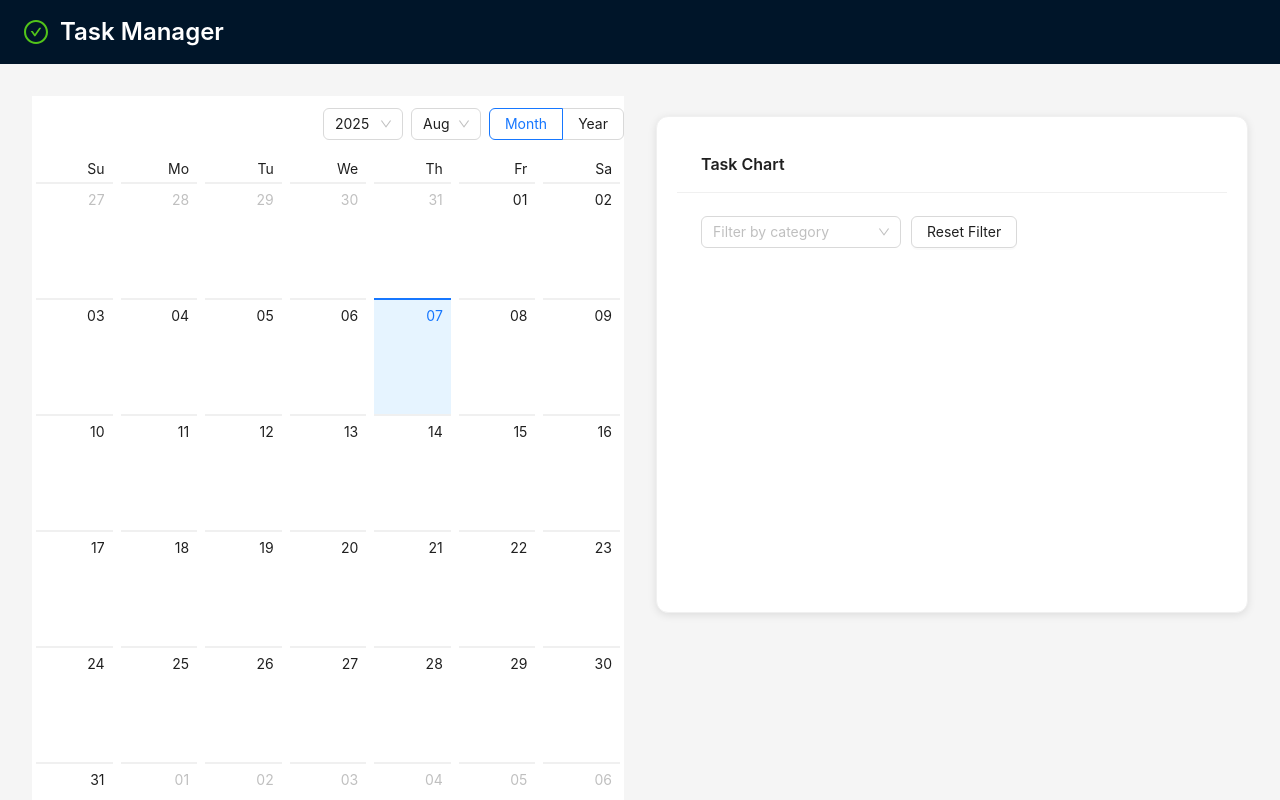
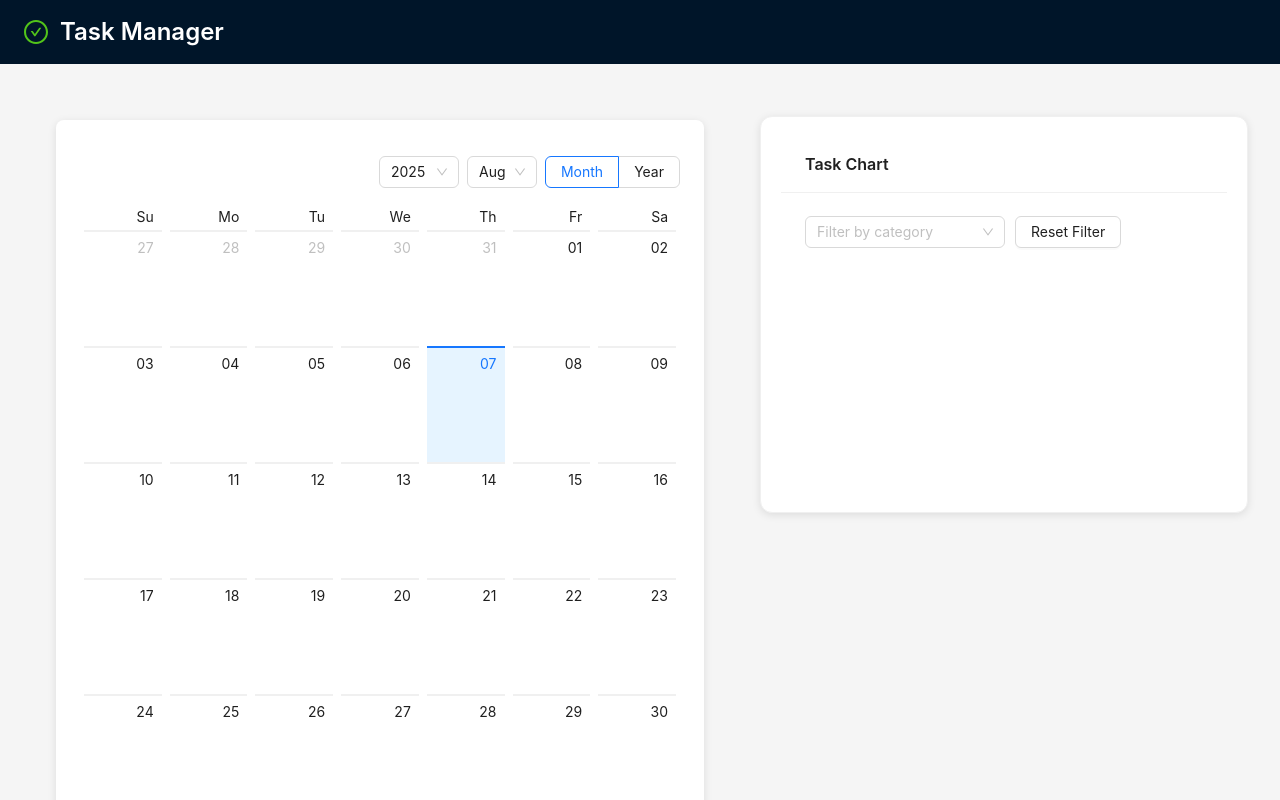
Before and after one commit to utkarshanand10/Task-Manager, a React (Vite) app: page / in a window 1280 px wide. Shown: the top 800 px of the page. Built offline with nearby package versions, Linux system fonts and the light colour scheme.

Commit message:
all changes made

```diff
--- a/src/App.jsx
+++ b/src/App.jsx
@@ -17,10 +17,12 @@
   const [taskToEdit, setTaskToEdit] = useState(null);
 
   const handleDateSelect = (date) => setSelectedDate(date);
+
   const handleOpenModal = () => {
     setIsModalOpen(true);
     setTaskToEdit(null);
   };
+
   const handleEditTask = (task) => {
     setTaskToEdit(task);
     setIsModalOpen(true);
@@ -28,7 +30,6 @@
 
   return (
     <Layout style={{ minHeight: "100vh" }}>
-      {/* Header */}
       <Header
         style={{
           background: "#001529",
@@ -45,30 +46,20 @@
         </Typography.Title>
       </Header>
 
-      {/* Main Content */}
       <Content style={{ padding: "32px" }}>
         <Row gutter={[32, 32]}>
-          {/* Calendar + Task List */}
-          <Col xs={24} md={12}>
+          <Col xs={24} md={14}>
             <CalendarView
               onDateSelect={handleDateSelect}
               onOpenModal={handleOpenModal}
             />
-            <div style={{ marginTop: "24px" }}>
-              {/* <TaskList
-                selectedDate={selectedDate}
-                onEditTask={handleEditTask}
-              /> */}
-            </div>
           </Col>
 
-          {/* Chart */}
-          <Col xs={24} md={12}>
+          <Col xs={24} md={10}>
             <TaskChart />
           </Col>
         </Row>
 
-        {/* Modal */}
         <TaskForm
           open={isModalOpen}
           onCancel={() => setIsModalOpen(false)}
--- a/src/components/CalendarView.jsx
+++ b/src/components/CalendarView.jsx
@@ -80,7 +80,17 @@
   };
 
   return (
-    <div>
+    <div style={{ padding: "24px" }}>
+      <div
+        style={{
+          maxWidth: "1200px",
+          margin: "0 auto",
+          padding: "24px",
+          background: "#fff",
+          borderRadius: "8px",
+          boxShadow: "0 2px 8px rgba(0,0,0,0.1)",
+        }}
+      >
         <Calendar
           dateCellRender={dateCellRender}
           onSelect={(date, { source }) => {
@@ -88,7 +98,9 @@
               onSelect(date);
             }
           }}
+          fullscreen={true}
         />
+      </div>
 
       <div
         style={{
@@ -117,7 +129,7 @@
         onCreate={handleCreate}
         onCancel={() => {
           setFormVisible(false);
-          setEditData(null); // ✅ Clear old data on cancel
+          setEditData(null);
         }}
         initialValues={editData}
       />
@@ -126,7 +138,7 @@
         selectedDate={selectedDate}
         onEdit={(task) => {
           setSelectedDate(task.date);
-          setEditData(task); // ✅ Load data for editing
+          setEditData(task);
           setFormVisible(true);
         }}
       />
--- a/src/components/TaskChart.jsx
+++ b/src/components/TaskChart.jsx
@@ -20,13 +20,22 @@
     return acc;
   }, {});
 
+  const categoryColors = {
+    success: "#4caf50", // Green
+    warning: "#ff9800", // Orange
+    issue: "#f44336", // Red
+    info: "#2196f3", // Blue
+  };
+
   const chartData = {
     labels: Object.keys(categoryCounts),
     datasets: [
       {
         label: "# of Tasks",
         data: Object.values(categoryCounts),
-        backgroundColor: ["#4caf50", "#ff9800", "#f44336", "#2196f3"],
+        backgroundColor: Object.keys(categoryCounts).map(
+          (cat) => categoryColors[cat] || "#9e9e9e" // fallback gray
+        ),
         borderColor: "#fff",
         borderWidth: 2,
       },
@@ -64,6 +73,9 @@
         padding: 20,
         background: "#fff",
         borderRadius: 12,
+        maxWidth: 1000,
+        marginLeft: "auto",
+        marginRight: "auto",
       }}
     >
       <div style={{ marginBottom: 20 }}>
@@ -81,7 +93,8 @@
         </Select>
         <Button onClick={() => dispatch(resetFilters())}>Reset Filter</Button>
       </div>
-      <div style={{ height: 300 }}>
+
+      <div style={{ height: 200 }}>
         <Pie data={chartData} options={options} />
       </div>
     </Card>
--- a/src/components/TaskForm.jsx
+++ b/src/components/TaskForm.jsx
@@ -15,13 +15,13 @@
         description: initialValues?.description || "",
         category: initialValues?.category || "",
       }}
-      enableReinitialize // ✅ resets the form when initialValues change
+      enableReinitialize //
       validationSchema={Yup.object({
         title: Yup.string().required("Title is required"),
       })}
       onSubmit={(values, { resetForm }) => {
         onCreate({ ...initialValues, ...values });
-        resetForm(); // ✅ clears the form after submit
+        resetForm();
       }}
     >
       {({ values, errors, handleChange, handleSubmit, setFieldValue }) => (
--- a/src/features/tasks/selectors.js
+++ b/src/features/tasks/selectors.js
@@ -1,10 +1,8 @@
 import { createSelector } from "@reduxjs/toolkit";
 
-// Base selectors
 export const selectTasks = (state) => state.tasks.items;
 export const selectTaskStatus = (state) => state.tasks.status;
 
-// Memoized selectors
 export const selectTasksByDate = createSelector(
   [selectTasks, (_, date) => date],
   (tasks, date) => tasks.filter((task) => task.date === date)
```
Lines whose indentation alone changed are shown as unchanged.
